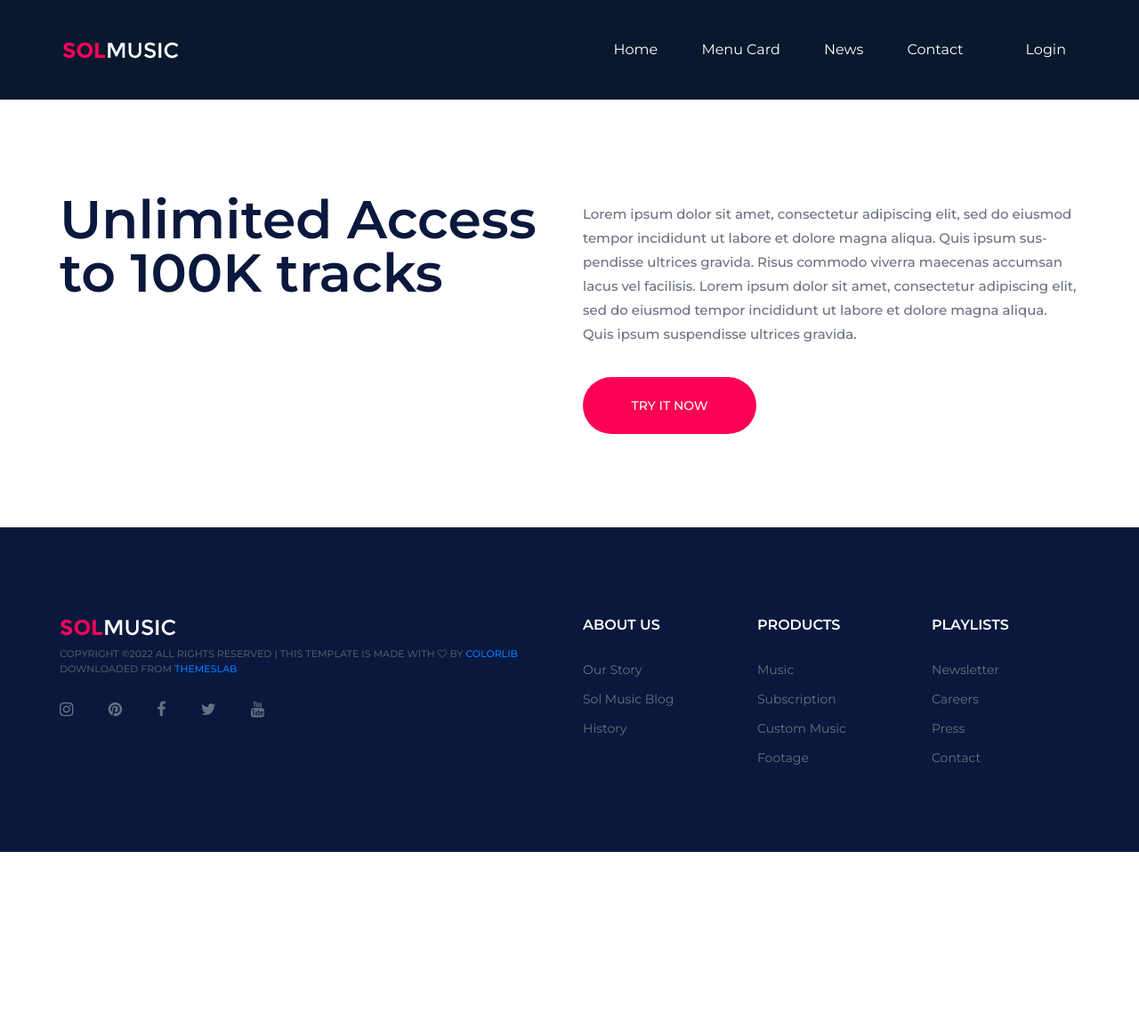
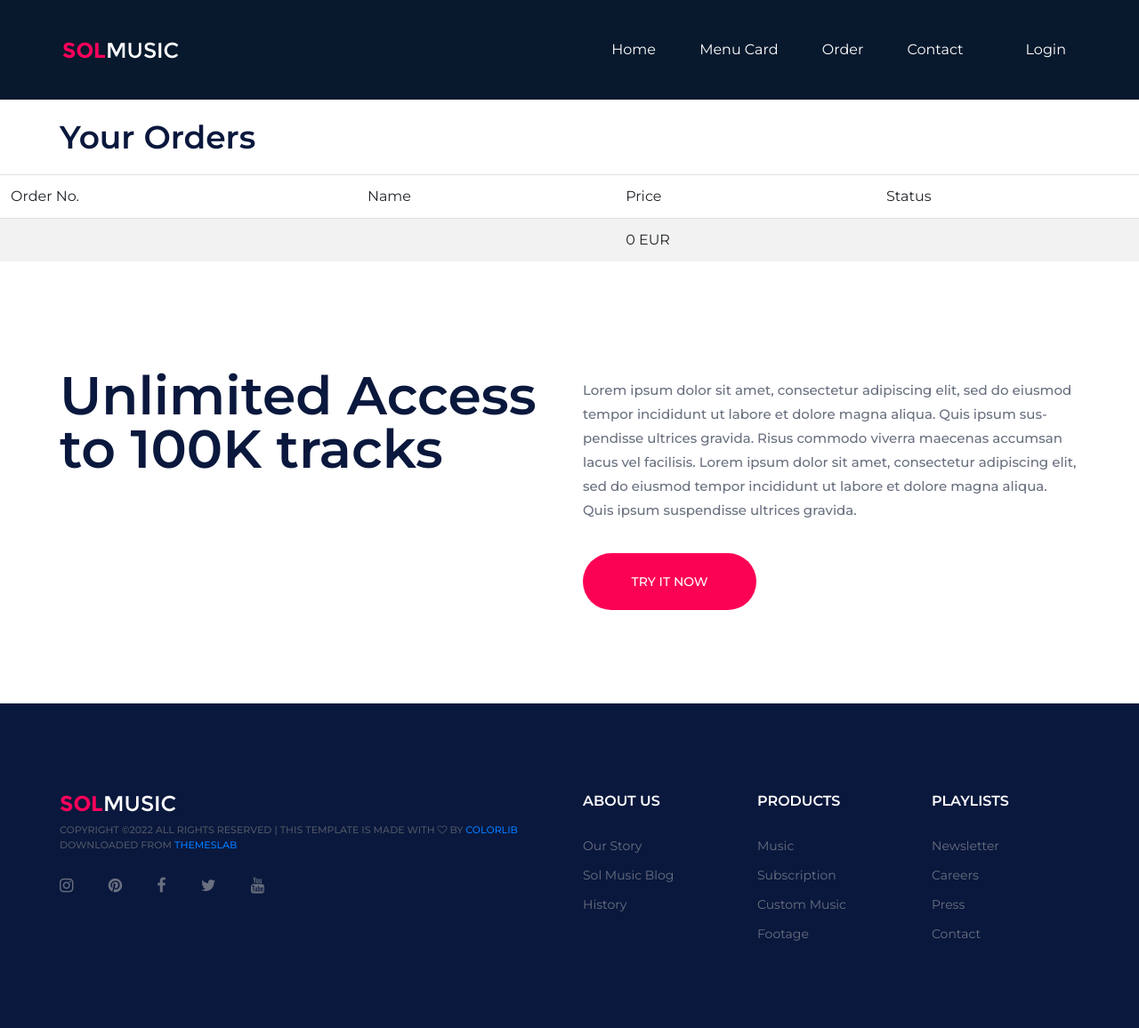
Before and after one commit to shreejanjoshi/menuCard, a Symfony app: template templates/order/index.html.twig in a window 1280 px wide. Shown: the whole page at 89% size. Before the commit the page ends 958 px from the top, so only its background shows below. Run offline with Twig, Linux system fonts and the light colour scheme; the template is opened without the code that fills it, so the values that code supplies are empty; some libraries are stand-ins or nearby versions.

```diff
--- a/templates/base.html.twig
+++ b/templates/base.html.twig
@@ -53,7 +53,7 @@
 		<ul class="main-menu">
 			<li><a href="{{path('home')}}">Home</a></li>
 			<li><a href="{{path('menu')}}">Menu Card</a></li>
-			<li><a href="blog.html">News</a></li>
+			<li><a href="{{path('order')}}">Order</a></li>
 			<li><a href="contact.html">Contact</a></li>
 			{% if is_granted('IS_AUTHENTICATED_FULLY') %}
 			<li><a href="#">Employee</a>
--- a/templates/home/index.html.twig
+++ b/templates/home/index.html.twig
@@ -15,7 +15,7 @@
                             <p>Try this, {{ dish1.description }} which will cost only {{ dish1.price }}!
                                 <br>Order now to find out.</p>
                             <a href="{{ path('menu') }}" class="site-btn">Menu Card</a>
-                            <a href="#" class="site-btn sb-c2">Order</a>
+                            <a href="{{ path('orders', {id: dish1.id}) }}" class="site-btn sb-c2">Order</a>
                         </div>
                     </div>
                     <div class="col-lg-6">
@@ -35,7 +35,7 @@
                             <p>Try this, {{ dish2.description }} which will cost only {{ dish2.price }}!
                                 <br>Order now to find out.</p>
                             <a href="{{ path('menu') }}" class="site-btn">Menu Card</a>
-                            <a href="#" class="site-btn sb-c2">Order</a>
+                            <a href="{{ path('orders', {id: dish2.id}) }}" class="site-btn sb-c2">Order</a>
                         </div>
                     </div>
                     <div class="col-lg-6">
--- a/templates/order/index.html.twig
+++ b/templates/order/index.html.twig
@@ -1,5 +1,37 @@
 {% extends 'base.html.twig' %}
 
 {% block body %}
+{% set sum = 0 %}
+    <br>
+    <div class="container">
+        <h2>Your Orders</h2>
+    </div>
+    <br>
 
+    <table class="table table-striped">
+        <thead>
+            <tr>
+                <td>Order No.</td>
+                <td>Name</td>
+                <td>Price</td>
+                <td>Status</td>
+            </tr>
+        </thead>
+
+        <tbody>
+            {% for order in ordering %}
+                {% set sum = sum + order.price %}
+                <tr>
+                    <td>{{ order.ordernumber }}</td>
+                    <td>{{ order.name }}</td>
+                    <td>{{ order.price }}</td>
+                    <td>{{ order.status }}</td>
+                </tr>
+            {% endfor %}
+        <td></td><td></td>
+        <td>{{ sum }} EUR</td>
+        <td></td>
+        </tbody>
+    </table>
+    </div>
 {% endblock %}
```
Also changed, not shown: src/Controller/OrderController.php (+8 -2 lines).
